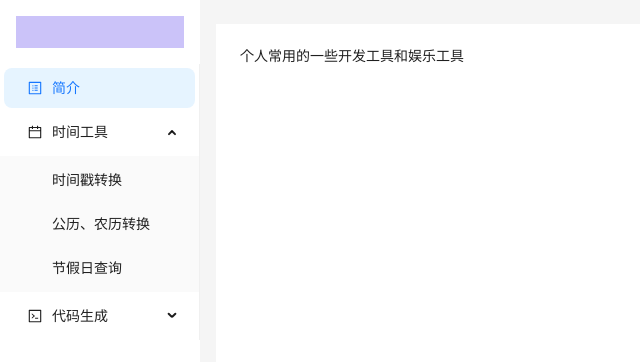
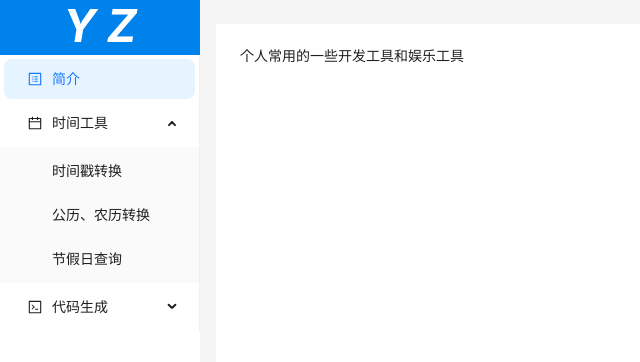
Before and after one commit to ychp/open-tool, a Vue app: page / in a window 1280 px wide. Shown: the top 362 px of the page, without its empty margins (0-640 px from the left). Built offline with nearby package versions, Linux system fonts and the light colour scheme.

Commit message:
调整logo

```diff
--- a/src/views/Main.vue
+++ b/src/views/Main.vue
@@ -1,7 +1,7 @@
 <template>
   <a-layout>
     <a-layout-sider style="background: #fff">
-      <div class="logo"></div>
+      <div class="logo">Y Z</div>
       <a-menu
         v-model:selectedKeys="state.selectedKeys"
         mode="inline"
@@ -110,9 +110,14 @@ const items = ref([
 </script>
 <style>
 .logo {
-  height: 32px;
-  background: rgba(83, 59, 235, 0.3);
-  margin: 16px;
+  height: 55px;
+  background: rgb(0, 130, 237);
+  color: #fff;
+  font-weight: bold;
+  font-style: italic;
+  text-align: center;
+  font-size: 45px;
+  vertical-align: middle;
 }
 
 .trigger {
```
